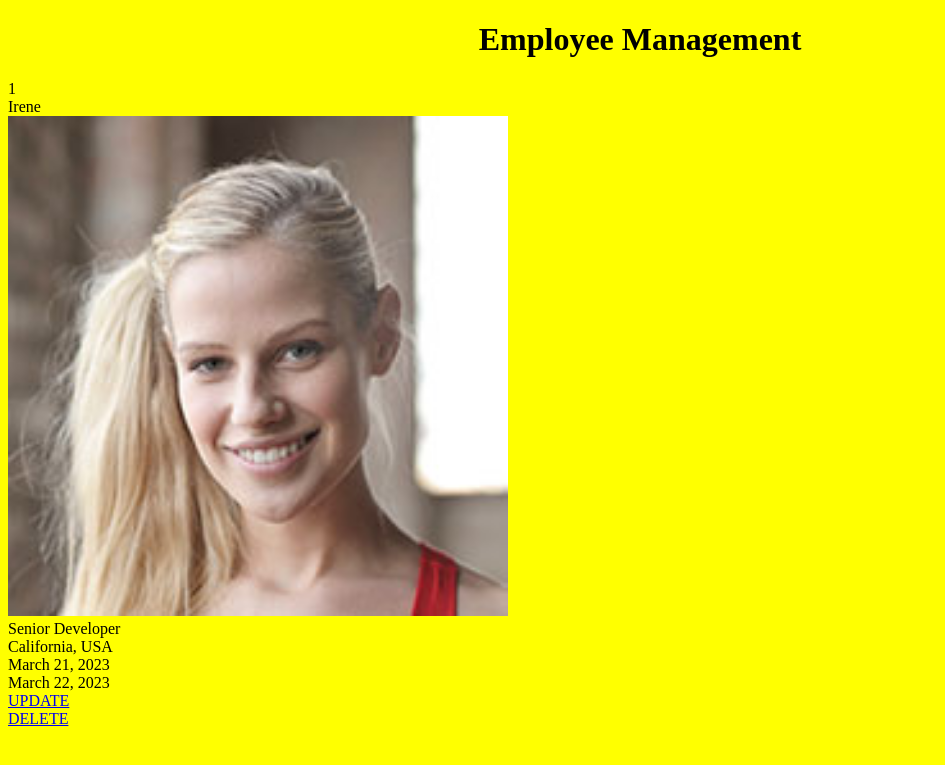
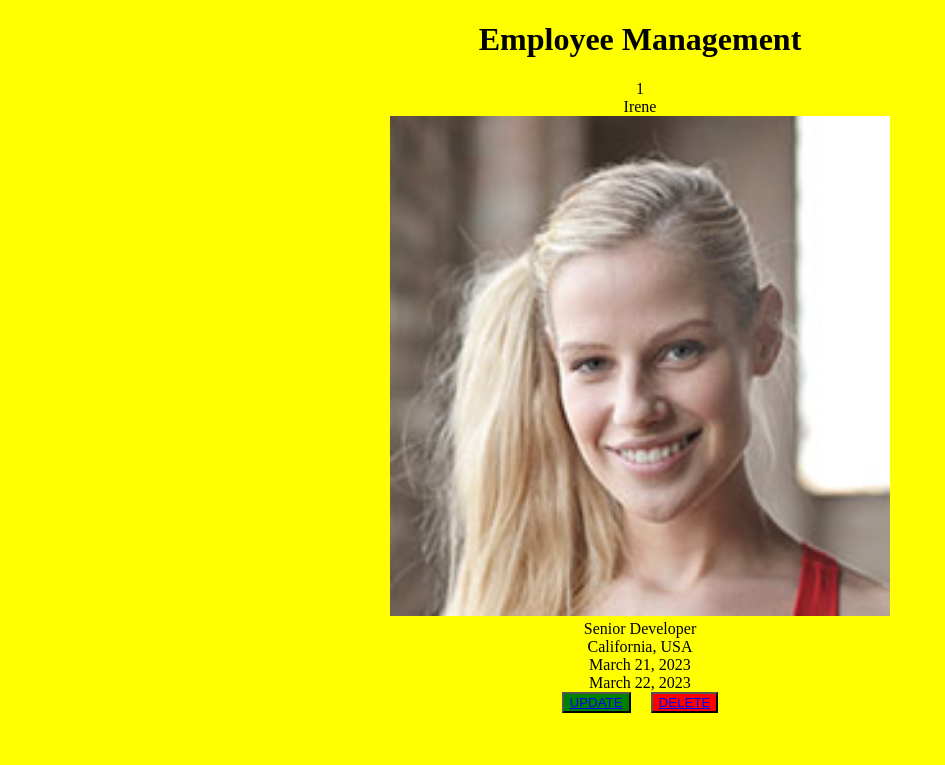
Before and after one commit to archanavadakkan/Empolyee-project, a Django app: page /EmployeeData/1 in a window 1280 px wide. Shown: the top 765 px of the page, without its empty margins (0-945 px from the left). Run offline with Django 3.2, Linux system fonts and the light colour scheme; data comes from the database, SQL or seed files in the repository.

Commit message:
modified1

```diff
--- a/templates/detail.html
+++ b/templates/detail.html
@@ -1,6 +1,6 @@
 {% extends 'base.html' %}
 {% block content %}
-
+<center>
 
 {{detail.emp_no}}<br>
 {{detail.name}}<br>
@@ -9,8 +9,8 @@
 {{detail.address}}<br>
 {{detail.emp_start_date}}<br>
 {{detail.emp_end_date}}<br>
-<a class="btn btn-warning" href="{% url 'update' detail.id %}">UPDATE</a><br>
-<a class="btn btn-danger" href="{% url 'delete' detail.id %}">DELETE</a><br>
+<button style="background-color:green;"><a class="btn btn-warning" href="{% url 'update' detail.id %}">UPDATE</a></button>&nbsp;&nbsp;&nbsp;&nbsp;
+<button style="background-color:red;"><a class="btn btn-danger" href="{% url 'delete' detail.id %}">DELETE</a></button><br>
 
-
+</center>
 {% endblock %}
--- a/templates/home.html
+++ b/templates/home.html
@@ -27,5 +27,5 @@
 </table>
     </div>
 {% endfor %}
-<center><a class="btn btn-success" href="{% url 'add' %}">ADD</a></center>
+<center><button style="background-color:green;"><a class="btn btn-success" href="{% url 'add' %}">ADD</a></button></center>
 {% endblock %}
```
